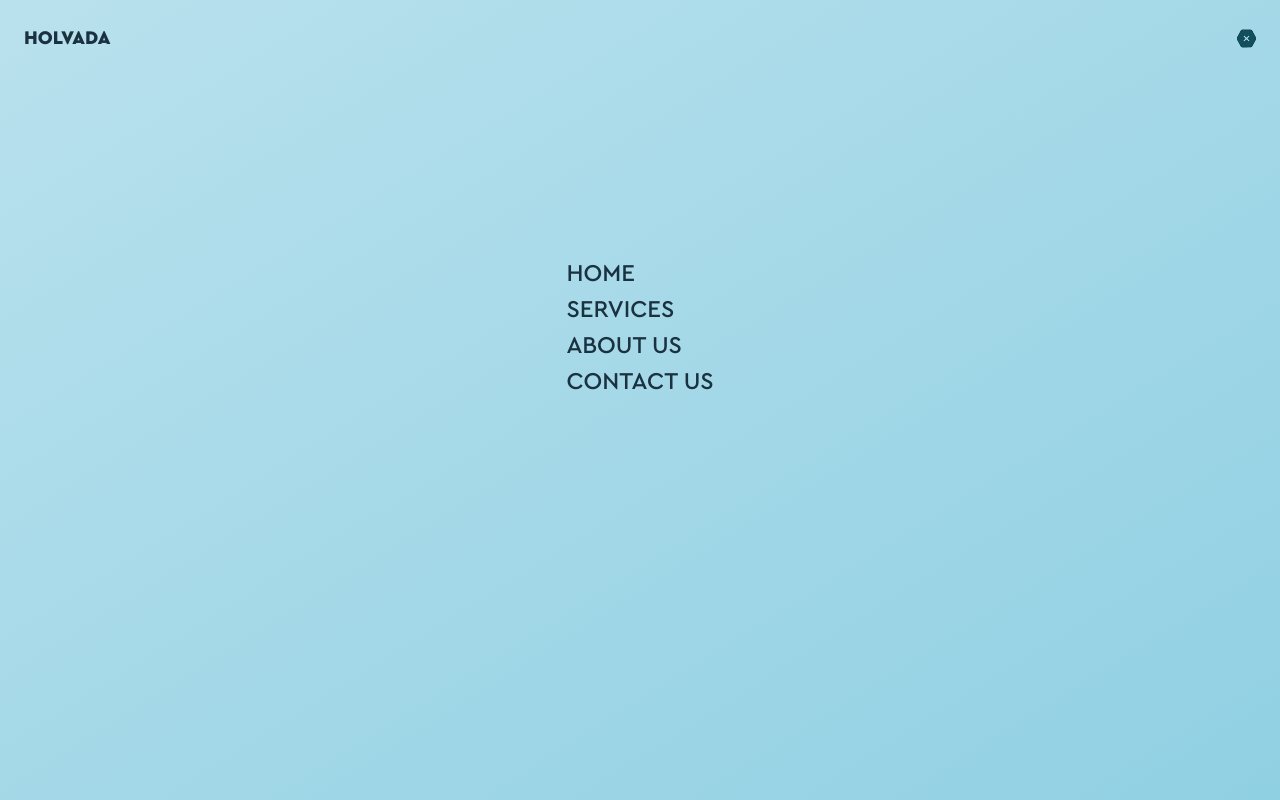
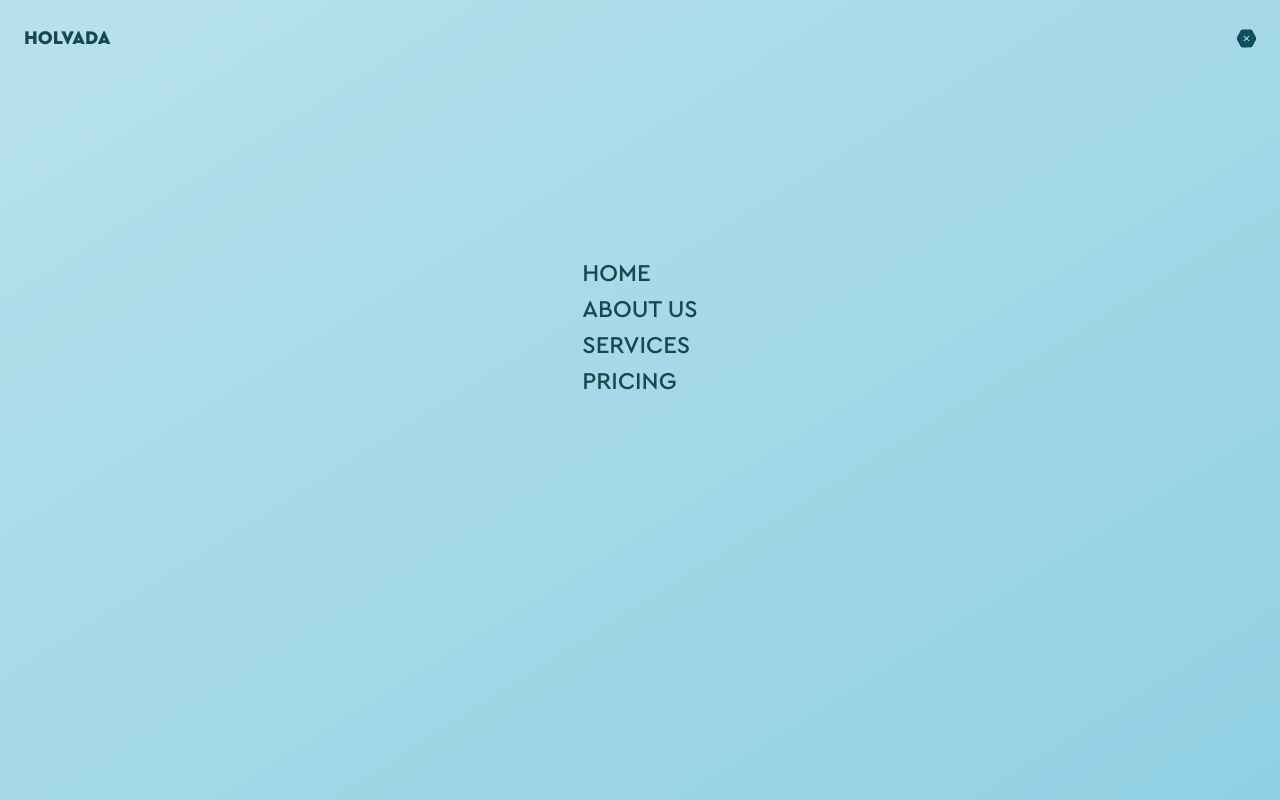
Before and after one commit to AnzoBenjamin/Holvada-v2, a React (Vite) app in the folder frontend/: page / in a window 1280 px wide. Both pictures are taken after a click on the picture 1246 px from the left and 41 px from the top of the page. Shown: the top 800 px of the page. Built offline with nearby package versions, Linux system fonts and the light colour scheme.

Commit message:
Finishing up the main section

```diff
--- a/frontend/package.json
+++ b/frontend/package.json
@@ -12,6 +12,8 @@
   "dependencies": {
     "react": "^18.2.0",
     "react-dom": "^18.2.0",
+    "react-router-dom": "^6.11.2",
+    "react-scroll": "^1.8.9",
     "sass": "^1.62.1",
     "sass-loader": "^13.3.0"
   },
--- /dev/null
+++ b/frontend/src/@types/react-scroll.d.ts
@@ -0,0 +1,4 @@
+declare module 'react-scroll' {
+    const Link: any;
+    export { Link };
+  }
--- a/frontend/src/components/Header/Header.tsx
+++ b/frontend/src/components/Header/Header.tsx
@@ -24,7 +24,7 @@ const Header = () => {
   }, [isHeaderVisible])
 
   return (
-    <header ref={headerRef} className={classes.header}>
+    <header ref={headerRef} className={classes.header} id='header'>
       <Navigation isFixed={isHeaderVisible}/>
       <Hero/>
     </header>
--- a/frontend/src/components/Header/Navigation.tsx
+++ b/frontend/src/components/Header/Navigation.tsx
@@ -1,5 +1,6 @@
 import React, { useState } from "react";
 import { createPortal } from "react-dom";
+import { Link } from 'react-scroll';
 import barsStaggered from "/bars-staggered.svg";
 import timesHexagon from "/times-hexagon.svg";
 import classes from "./Navigation.module.scss";
@@ -25,10 +26,10 @@ const HiddenNav: React.FC<HiddenNavProps> = ({isVisible, setMenu}) => {
         <img src={timesHexagon} alt="" className={classes["nav__icon"]} onClick={hiddenMenuHandler}/>
         </div>
         <ul className={classes['nav__hidden--items']}>
-          <li>Home</li>
-          <li>Services</li>
-          <li>About us</li>
-          <li>Contact Us</li>
+          <li className={classes['nav__hidden--item']}><Link to='header' onClick={hiddenMenuHandler}>Home</Link></li>
+          <li className={classes['nav__hidden--item']}><Link to='section-about' onClick={hiddenMenuHandler}>About us</Link></li>
+          <li className={classes['nav__hidden--item']}><Link to='section-services' onClick={hiddenMenuHandler}>Services</Link></li>
+          <li className={classes['nav__hidden--item']}><Link to='section-prices' onClick={hiddenMenuHandler}>Pricing</Link></li>
         </ul>
       </nav>
 
--- a/frontend/src/components/Main/About.tsx
+++ b/frontend/src/components/Main/About.tsx
@@ -4,7 +4,7 @@ import styles from "../../scss/utils/_helpers.module.scss"
 
 const About = () => {
   return (
-    <section className={classes['section-about']}>
+    <section className={classes['section-about']} id='section-about'>
       <div className={classes['section-about-img']}>
         <img src="/team.webp" alt="Illustration of a team"/>
       </div>
--- a/frontend/src/components/Main/Services.tsx
+++ b/frontend/src/components/Main/Services.tsx
@@ -3,7 +3,7 @@ import styles from "../../scss/utils/_helpers.module.scss";
 
 const Services = () => {
   return (
-    <section className={classes["section-services"]}>
+    <section className={classes["section-services"]} id="section-services">
       <h3 className={styles["heading-tertiary"]}>Services</h3>
       <h2 className={styles["heading-secondary"]}>What we offer</h2>
       <div className={classes["section-services__area"]}>
--- a/frontend/src/scss/utils/_variables.scss
+++ b/frontend/src/scss/utils/_variables.scss
@@ -2,7 +2,8 @@
 
 $color-primary: #90d0e3;
 $color-primary-light:#b9e1ed;
-$color-secondary: #1a3240;
+$color-secondary: #184751;
+$color-secondary-light: #11476d;
 $color-tertiary: #f78717;
 $color-tertiary-dark:#DE7A15;
 $color-white: #ffffff;
```
Also changed, not shown: 1 other file (tests, documents, lock files or other folders).
